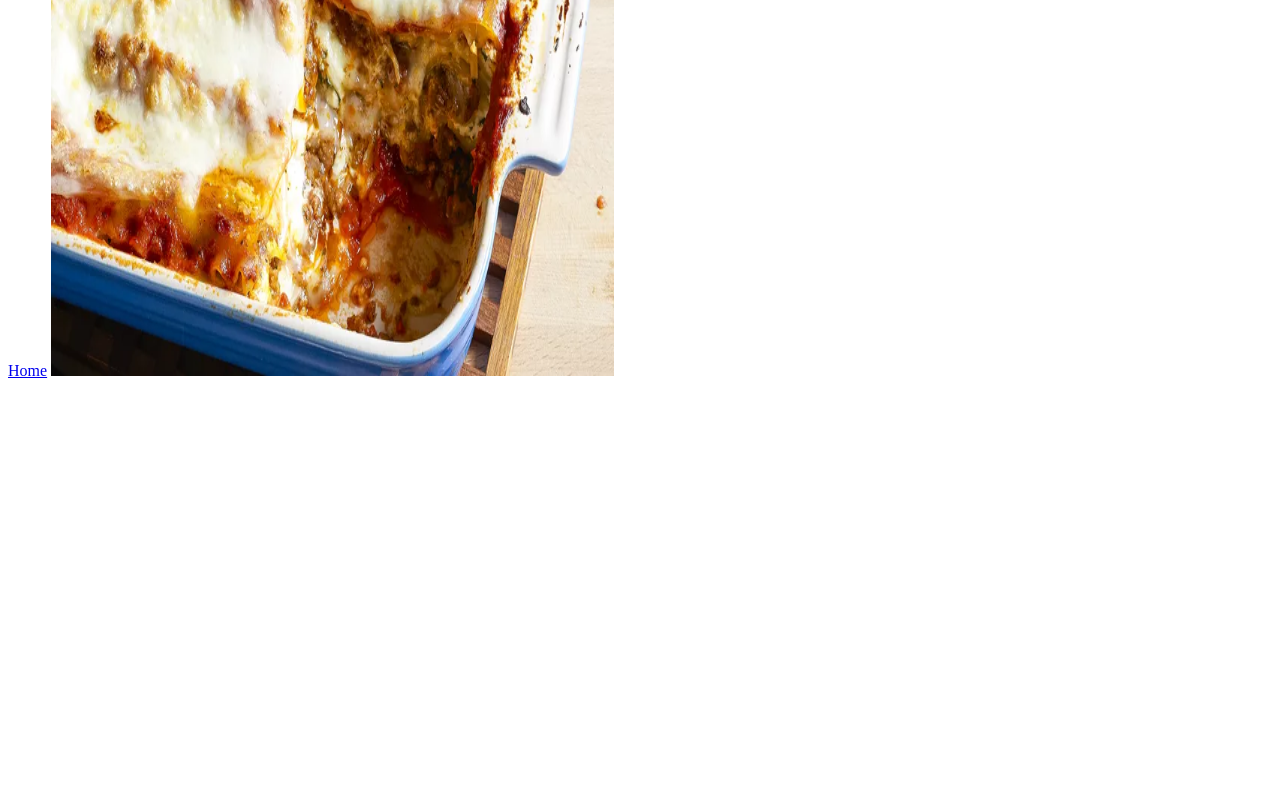
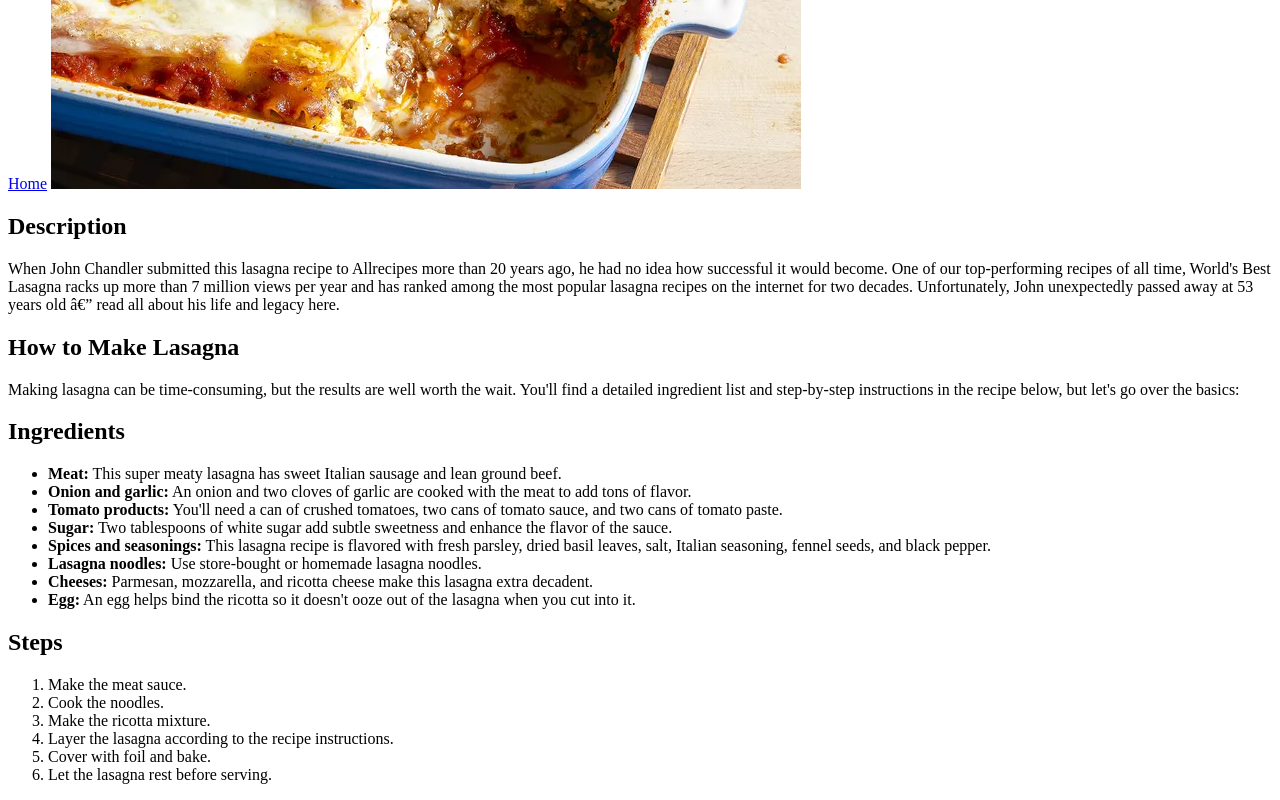
Before and after one commit to Lhferraaz/Recipes, a plain HTML site: page recipes/lasagna.html in a window 1280 px wide. Shown: the part 454-1254 px from the top of the page. Before the commit the page ends 842 px from the top, so only its background shows below. Drawn offline with Linux system fonts and the light colour scheme.

Commit message:
Finish the Lasagna page
Introduced the Parsimmon Bread page

```diff
--- a/recipes/lasagna.html
+++ b/recipes/lasagna.html
@@ -10,6 +10,47 @@
         <h1>World's Best Lasagna Recipe</h1>
         <a href="../index.html">Home</a>
 
-        <img src="../images/lasagna.jpg" alt="The World's Best Lasagna Image" height="750" width="563">
+        <img src="../images/lasagna.jpg" alt="The World's Best Lasagna Image" height="563" width="750">
+
+        <h2>Description</h2>
+
+        <p>
+            When John Chandler submitted this lasagna recipe to Allrecipes more than 20 years ago, he had no idea how successful it would become.
+            One of our top-performing recipes of all time, World's Best Lasagna racks up more than 7 million views per year and has ranked among
+            the most popular lasagna recipes on the internet for two decades. Unfortunately, John unexpectedly passed away at 53 years old — read
+            all about his life and legacy here.
+        </p>
+
+        <h2>How to Make Lasagna</h2>
+
+        <p>
+            Making lasagna can be time-consuming, but the results are well worth the wait.
+            You'll find a detailed ingredient list and step-by-step instructions in the recipe below,
+            but let's go over the basics:
+        </p>
+
+        <h2>Ingredients</h2>
+
+        <ul>
+            <li><strong>Meat:</strong>  This super meaty lasagna has sweet Italian sausage and lean ground beef.</li>
+            <li><strong>Onion and garlic:</strong>  An onion and two cloves of garlic are cooked with the meat to add tons of flavor.</li>
+            <li><strong>Tomato products:</strong>  You'll need a can of crushed tomatoes, two cans of tomato sauce, and two cans of tomato paste.</li>
+            <li><strong>Sugar:</strong>  Two tablespoons of white sugar add subtle sweetness and enhance the flavor of the sauce.</li>
+            <li><strong>Spices and seasonings:</strong>  This lasagna recipe is flavored with fresh parsley, dried basil leaves, salt, Italian seasoning, fennel seeds, and black pepper.</li>
+            <li><strong>Lasagna noodles:</strong>  Use store-bought or homemade lasagna noodles.</li>
+            <li><strong>Cheeses:</strong>  Parmesan, mozzarella, and ricotta cheese make this lasagna extra decadent.</li>
+            <li><strong>Egg:</strong>  An egg helps bind the ricotta so it doesn't ooze out of the lasagna when you cut into it.</li>
+        </ul>
+
+        <h2>Steps</h2>
+
+        <ol>
+            <li>Make the meat sauce.</li>
+            <li>Cook the noodles.</li>
+            <li>Make the ricotta mixture.</li>
+            <li>Layer the lasagna according to the recipe instructions.</li>
+            <li>Cover with foil and bake.</li>
+            <li>Let the lasagna rest before serving.</li>
+        </ol>
     </body>
 </html>
```
Also changed, not shown: recipes/persimmon_bread.html (added, +54 -0 lines).
